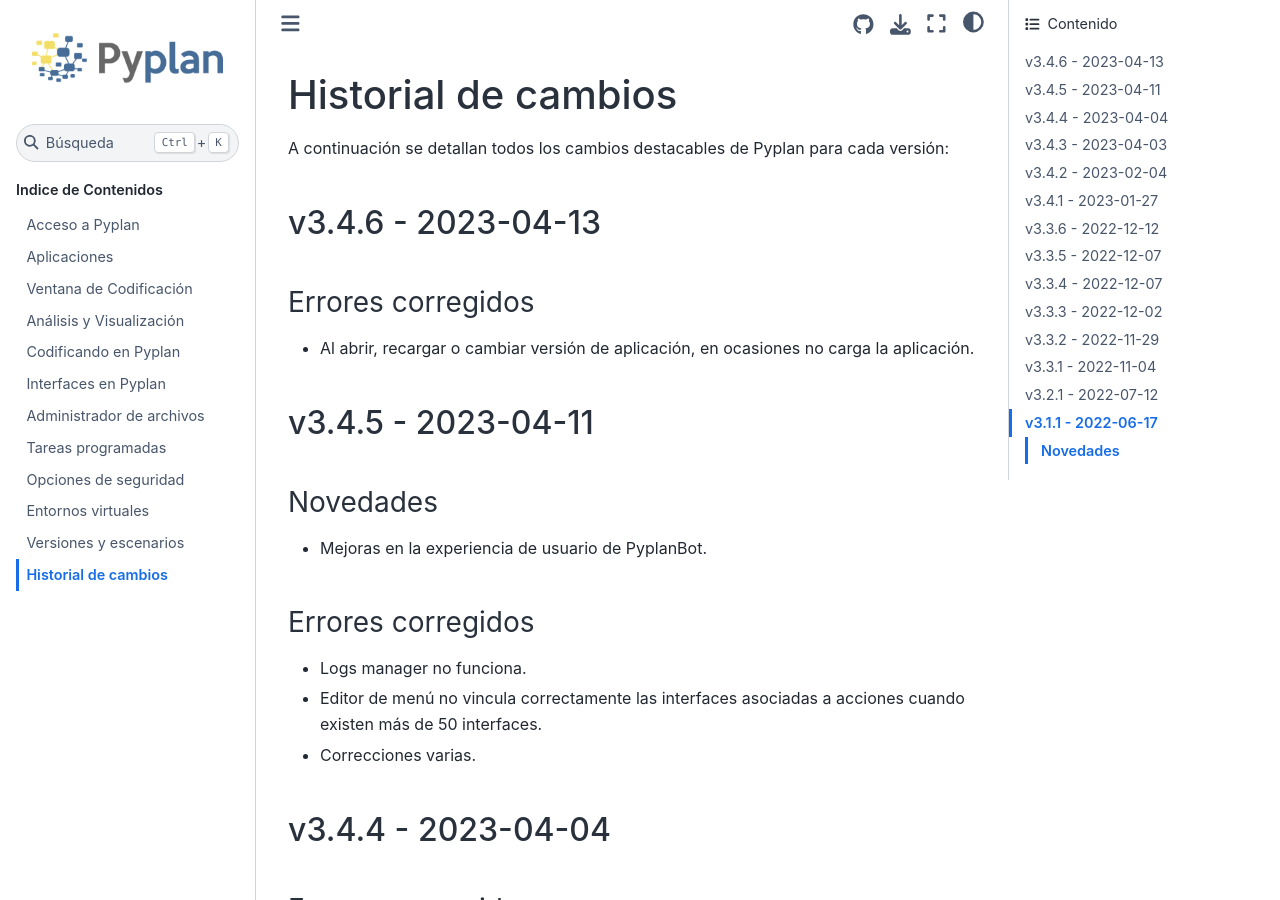
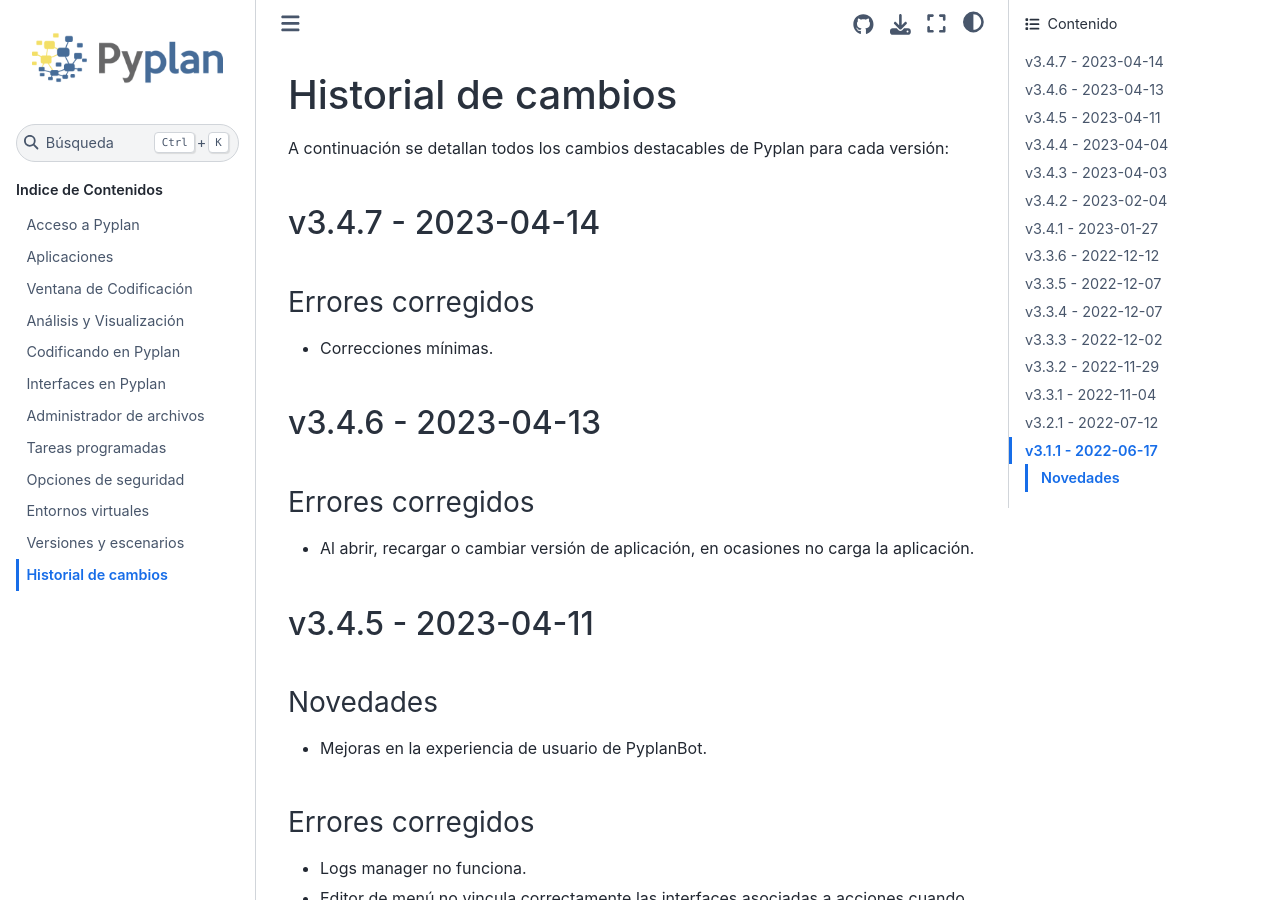
Before and after one commit to pyplan/pyplan, a Sphinx documentation site: the page built from docs/99_change_log/index.rst, in a window 1280 px wide and 900 px high. Built offline with Sphinx 7.4.7 and the Sphinx Book theme 1.1.4, drawn with Linux system fonts in a browser that asks for light colours.

Commit message:
changelog v3.4.7

```diff
--- a/docs/99_change_log/index.rst
+++ b/docs/99_change_log/index.rst
@@ -2,6 +2,16 @@
 ====================
 
 A continuación se detallan todos los cambios destacables de Pyplan para cada versión:
+
+v3.4.7 - 2023-04-14
+-------------------
+
+------------------
+Errores corregidos
+------------------
+
+- Correcciones mínimas.
+
 
 v3.4.6 - 2023-04-13
 -------------------
```
Also changed, not shown: 1 other file.
